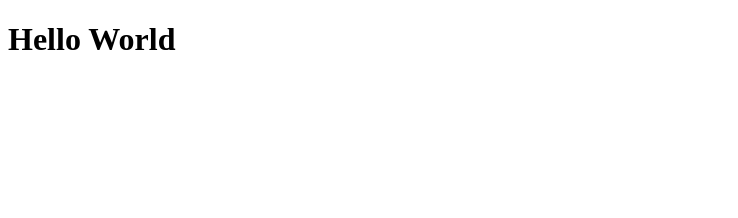
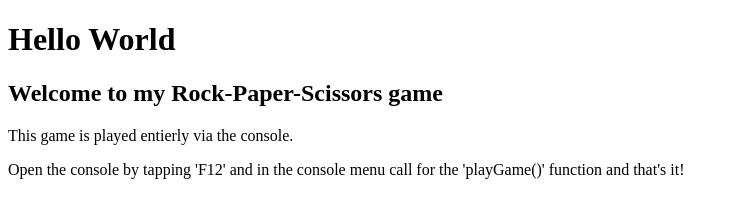
Before and after one commit to huseyinbenli/Odin-RockPaperScissors, a plain HTML site: page index.html in a window 1280 px wide. Shown: the whole page, without its empty margins (0-738 px from the left). Drawn offline with Linux system fonts and the light colour scheme.

Commit message:
index page update

```diff
--- a/index.html
+++ b/index.html
@@ -7,6 +7,12 @@
   </head>
   <body>
     <h1>Hello World</h1>
+    <h2>Welcome to my Rock-Paper-Scissors game</h2>
+    <p>This game is played entierly via the console.</p>
+    <p>
+      Open the console by tapping 'F12' and in the console menu call for the
+      'playGame()' function and that's it!
+    </p>
     <script src="script.js"></script>
   </body>
 </html>
```
